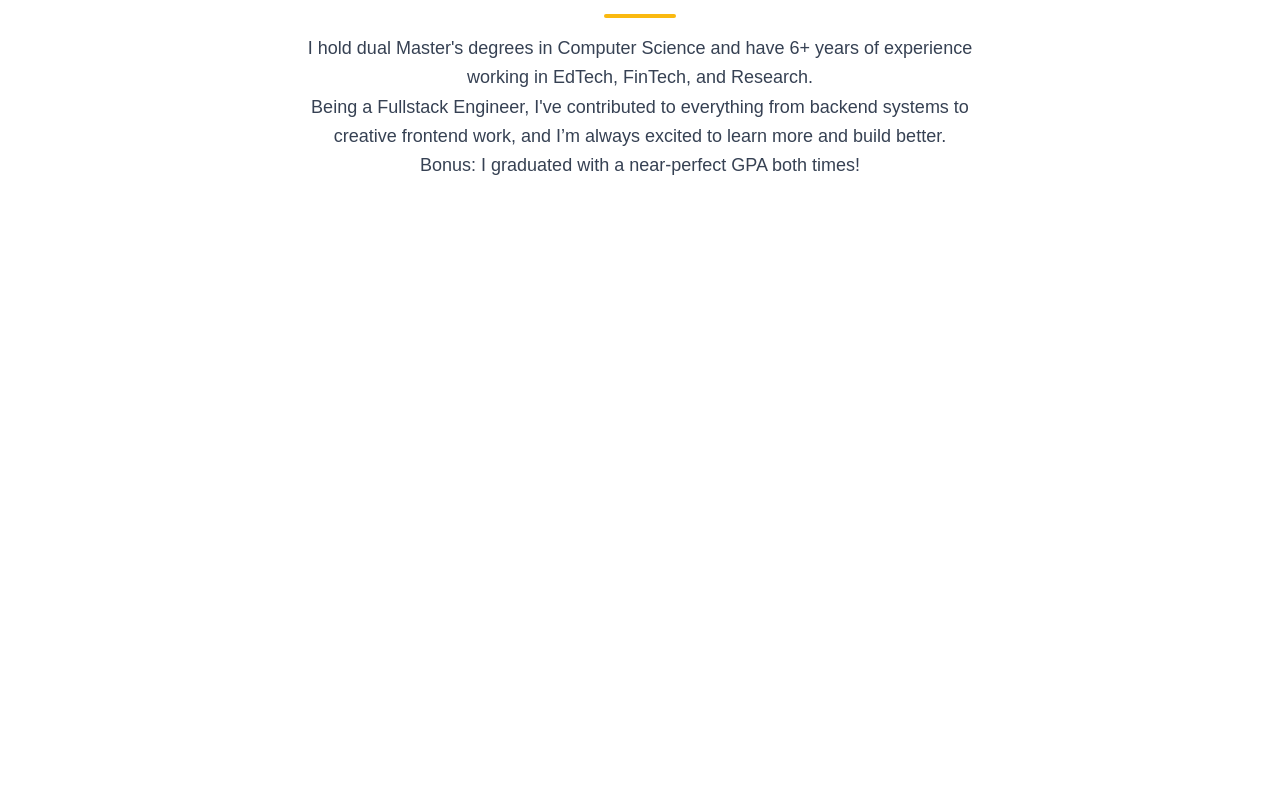
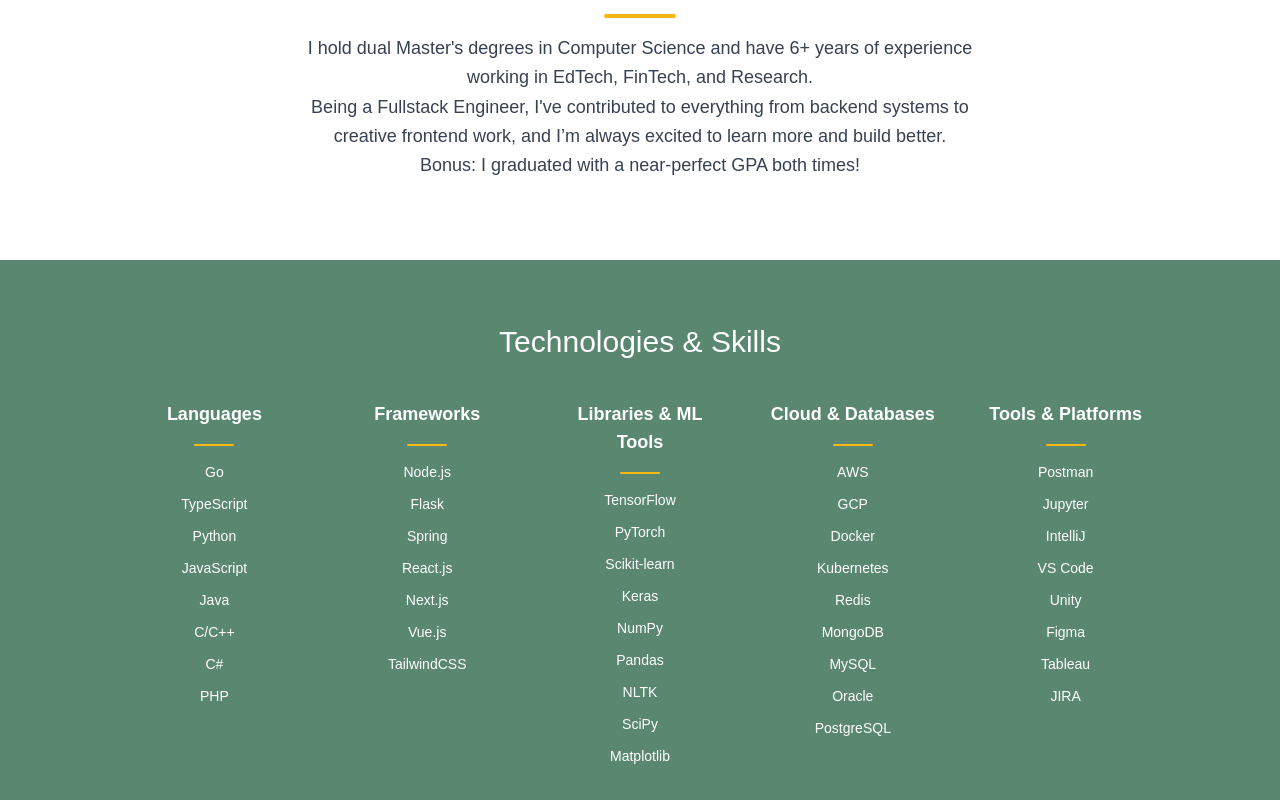
Before and after one commit to purvaz/get-to-know-purva, a Next.js app: page / in a window 1280 px wide. Shown: the part 782-1582 px from the top of the page. Before the commit the page ends 1042 px from the top, so only its background shows below. Built offline with nearby package versions, Linux system fonts and the light colour scheme; a web font is replaced by a local one.

Commit message:
Added tech skills on landing page

```diff
--- a/app/page.tsx
+++ b/app/page.tsx
@@ -6,6 +6,7 @@
 import SchoolIcon from '@mui/icons-material/School';
 import PhotoCameraIcon from '@mui/icons-material/PhotoCamera';
 import InstagramIcon from '@mui/icons-material/Instagram';
+import Footer from '@/components/Footer';
 
 export default function Home() {
   return (
@@ -68,7 +69,7 @@
 
       {/* Education & Experience Section */}
       <section className="py-20 text-center px-6">
-        <h2 className="text-2xl lg:text-3xl font-light mb-6">Education & Experience</h2>
+        <h2 className="text-2xl lg:text-3xl font-light mb-6">Education &amp; Experience</h2>
         <div className="w-18 h-1 bg-[#fab910] my-4 mx-auto rounded-full" />
         <p className="max-w-2xl mx-auto text-gray-700 text-lg leading-relaxed">
           I hold dual Master's degrees in Computer Science and have 6+ years of experience working in EdTech, FinTech, and Research.
@@ -77,6 +78,71 @@
         </p>
       </section>
 
+      <section className="bg-[#5A8770] text-white py-16 px-6">
+        <div className="max-w-5xl mx-auto text-center">
+          <h2 className="text-2xl lg:text-3xl font-light mb-10">
+             Technologies &amp; Skills
+          </h2>
+
+          <div className="grid gap-10 md:grid-cols-5">
+            {/* Category: Languages */}
+            <div>
+              <h3 className="text-lg font-semibold mb-4">Languages</h3>
+              <div className="w-10 h-0.5 bg-[#fab910] my-4 mx-auto rounded-full" />
+              <div className="grid gap-3 text-sm">
+                {['Go', 'TypeScript', 'Python', 'JavaScript', 'Java', 'C/C++', 'C#', 'PHP'].map((skill, i) => (
+                  <div key={i} className="hover:text-[#fab910] transition cursor-default">{skill}</div>
+                ))}
+              </div>
+            </div>
+
+            {/* Category: Frameworks */}
+            <div>
+              <h3 className="text-lg font-semibold mb-4">Frameworks</h3>
+              <div className="w-10 h-0.5 bg-[#fab910] my-4 mx-auto rounded-full" />
+              <div className="grid gap-3 text-sm">
+                {['Node.js', 'Flask', 'Spring', 'React.js', 'Next.js', 'Vue.js', 'TailwindCSS'].map((skill, i) => (
+                  <div key={i} className="hover:text-[#fab910] transition cursor-default">{skill}</div>
+                ))}
+              </div>
+            </div>
+
+            {/* Category: Frameworks */}
+            <div>
+              <h3 className="text-lg font-semibold mb-4">Libraries &amp; ML Tools</h3>
+              <div className="w-10 h-0.5 bg-[#fab910] my-4 mx-auto rounded-full" />
+              <div className="grid gap-3 text-sm">
+                {['TensorFlow', 'PyTorch', 'Scikit-learn', 'Keras', 'NumPy', 'Pandas', 'NLTK', 'SciPy', 'Matplotlib'].map((skill, i) => (
+                  <div key={i} className="hover:text-[#fab910] transition cursor-default">{skill}</div>
+                ))}
+              </div>
+            </div>
+
+            {/* Category: Cloud & DevOps */}
+            <div>
+              <h3 className="text-lg font-semibold mb-4">Cloud &amp; Databases</h3>
+              <div className="w-10 h-0.5 bg-[#fab910] my-4 mx-auto rounded-full" />
+              <div className="grid gap-3 text-sm">
+                {['AWS', 'GCP', 'Docker', 'Kubernetes', 'Redis', 'MongoDB', 'MySQL', 'Oracle', 'PostgreSQL'].map((skill, i) => (
+                  <div key={i} className="hover:text-[#fab910] transition cursor-default">{skill}</div>
+                ))}
+              </div>
+            </div>
+
+            {/* Category: Tools & Databases */}
+            <div>
+              <h3 className="text-lg font-semibold mb-4">Tools &amp; Platforms</h3>
+              <div className="w-10 h-0.5 bg-[#fab910] my-4 mx-auto rounded-full" />
+              <div className="grid gap-3 text-sm">
+                {['Postman', 'Jupyter', 'IntelliJ', 'VS Code', 'Unity', 'Figma', 'Tableau', 'JIRA'].map((skill, i) => (
+                  <div key={i} className="hover:text-[#fab910] transition cursor-default">{skill}</div>
+                ))}
+              </div>
+            </div>
+          </div>
+        </div>
+      </section>
+      <Footer />
     </div>
   );
 }
```
